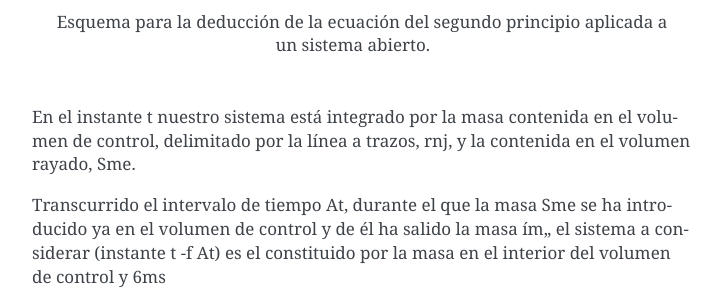
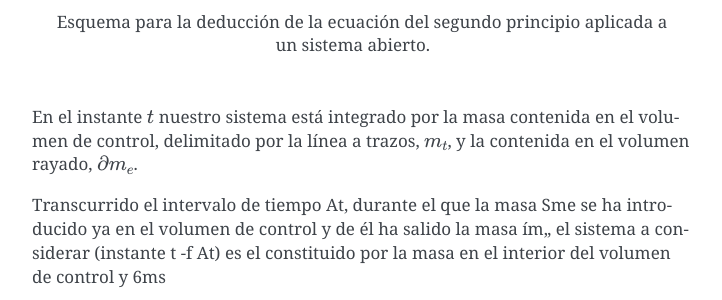
Before and after one commit to mantielero/termodinamica, a Sphinx documentation site: the page built from source/sistemas_abiertos_segundo_principio.rst, in a window 1280 px wide and 900 px high, scrolled down 695 px. Shown: the part 159-459 px from the top of the window, without its empty margins (388-1110 px from the left). Built offline with Sphinx 7.4.7, drawn with Linux system fonts in a browser that asks for light colours; pages that are not in the unit, such as notebooks, are missing from menus.

Commit message:
Update sistemas_abiertos_segundo_principio.rst

```diff
--- a/source/sistemas_abiertos_segundo_principio.rst
+++ b/source/sistemas_abiertos_segundo_principio.rst
@@ -22,7 +22,7 @@ A continuación procederemos a deducir la aplicabilidad de esta ecuación a un s
 
    Esquema para la deducción de la ecuación del segundo principio aplicada a un sistema abierto.
 
-En el instante t nuestro sistema está integrado por la masa contenida en el volumen de control, delimitado por la línea a trazos, rnj, y la contenida en el volumen rayado, Sme.
+En el instante :math:`t` nuestro sistema está integrado por la masa contenida en el volumen de control, delimitado por la línea a trazos, :math:`m_t`, y la contenida en el volumen rayado, :math:`\partial m_e`.
 
 Transcurrido el intervalo de tiempo At, durante el que la masa Sme se ha introducido ya en el volumen de control y de él ha salido la masa ím„ el sistema a considerar (instante t -f At) es el constituido por la masa en el interior del volumen de control y 6ms
 
```
